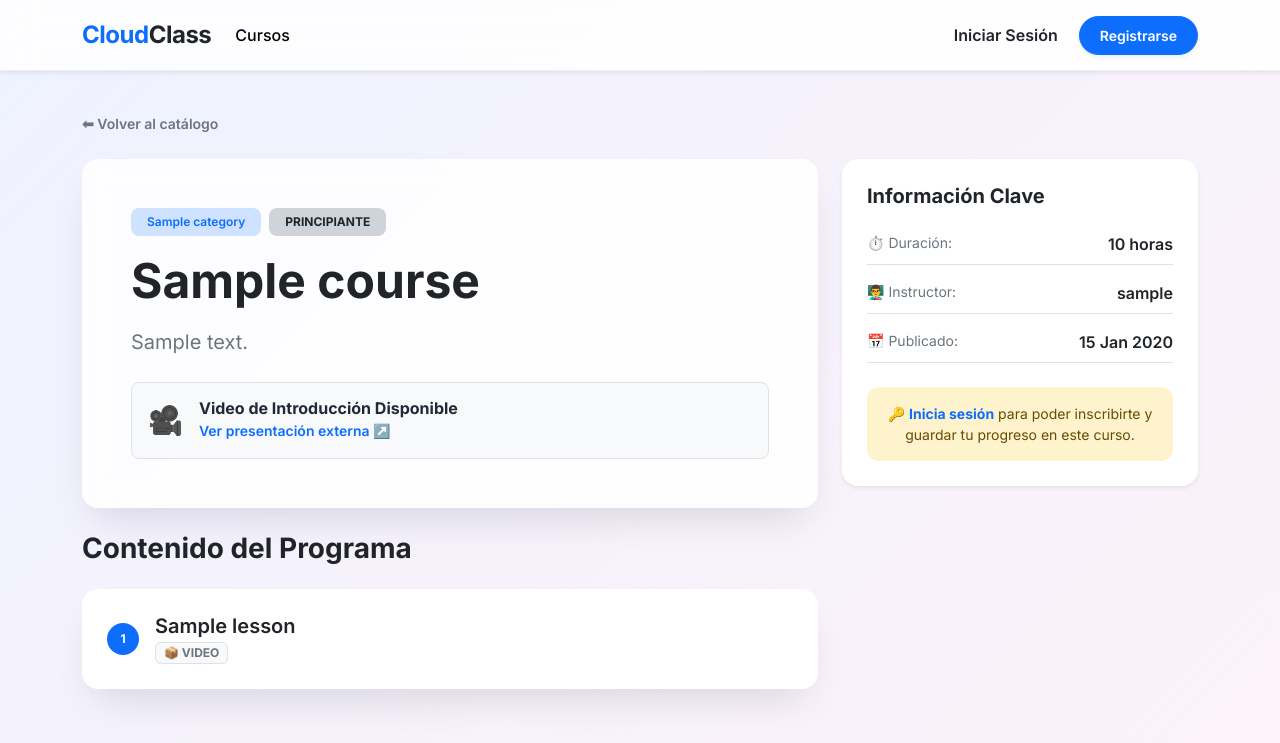
After one commit to soofigw/fs2projectD, a Django app: page /course/00000000-0000-0000-0000-000000000001/ in a window 1280 px wide. The commit adds this page. Shown: the top 743 px of the page. Run offline with Django 5.2, Linux system fonts and the light colour scheme; tables that the repository leaves empty hold one stand-in row (values such as "Sample post").

Commit message:
feat: render del reproductor modular y control de progreso de lecciones

```diff
--- /dev/null
+++ b/courses/templates/courses/course_detail.html
@@ -0,0 +1,124 @@
+{% extends 'base.html' %}
+
+{% block title %}{{ course.title }} - Udemy Lite{% endblock %}
+
+{% block content %}
+<div class="container">
+
+    <div class="mb-4">
+        <a href="{% url 'courses:course_list' %}" class="text-decoration-none text-secondary fw-semibold small">
+            ⬅ Volver al catálogo
+        </a>
+    </div>
+
+    <div class="row g-4">
+        <div class="col-lg-8">
+            <div class="p-5 mb-4 glass-card">
+                <div class="d-flex gap-2 mb-3">
+                    <span class="badge bg-primary-subtle text-primary fw-semibold px-3 py-2" style="border-radius: 8px;">
+                        {{ course.category.name }}
+                    </span>
+                    <span class="badge bg-dark-subtle text-dark fw-bold px-3 py-2 text-uppercase" style="border-radius: 8px;">
+                        {{ course.get_level_display }}
+                    </span>
+                </div>
+
+                <h1 class="display-5 fw-bold text-dark mb-3">{{ course.title }}</h1>
+                <p class="fs-5 text-secondary" style="line-height: 1.6;">{{ course.description }}</p>
+
+                {% if course.video_url %}
+                    <div class="mt-4 p-3 bg-light rounded-3 d-flex align-items-center gap-3 border">
+                        <span class="fs-3">🎥</span>
+                        <div>
+                            <h6 class="fw-bold m-0">Video de Introducción Disponible</h6>
+                            <a href="{{ course.video_url }}" target="_blank" class="small text-primary fw-semibold text-decoration-none">Ver presentación externa ↗️</a>
+                        </div>
+                    </div>
+                {% endif %}
+            </div>
+
+            <h3 class="fw-bold text-dark mb-4">Contenido del Programa</h3>
+            {% if lessons %}
+                <div class="d-flex flex-column gap-3">
+                    {% for lesson in lessons %}
+                        <div class="p-4 glass-card d-flex justify-content-between align-items-center bg-white shadow-xs">
+                            <div class="d-flex align-items-center gap-3">
+                                <span class="badge bg-primary rounded-circle d-flex align-items-center justify-content-center fw-bold" style="width: 32px; height: 32px;">
+                                    {{ lesson.order }}
+                                </span>
+                                <div>
+                                    <h5 class="fw-semibold m-0 text-dark">{{ lesson.title }}</h5>
+                                    <span class="badge bg-light text-secondary border px-2 py-1 mt-1 small text-uppercase" style="font-size: 0.75rem;">
+                                        📦 {{ lesson.get_content_type_display }}
+                                    </span>
+                                </div>
+                            </div>
+
+                            {% if is_enrolled %}
+                                <a href="{% url 'courses:lesson_detail' course.identifier lesson.order %}" class="btn btn-sm btn-outline-dark premium-btn">
+                                    Estudiar
+                                </a>
+                            {% endif %}
+                        </div>
+                    {% endfor %}
+                </div>
+            {% else %}
+                <div class="p-5 glass-card text-center border-2 border-dashed bg-white">
+                    <span style="font-size: 2.5rem;">📝</span>
+                    <h5 class="fw-bold text-dark mt-3">Próximamente</h5>
+                    <p class="text-secondary mb-0">El instructor aún no ha cargado lecciones para este programa.</p>
+                </div>
+            {% endif %}
+        </div>
+
+        <div class="col-lg-4">
+            <div class="p-4 glass-card shadow-sm position-sticky bg-white" style="top: 90px;">
+                <h5 class="fw-bold mb-4 text-dark">Información Clave</h5>
+
+                <div class="d-flex flex-column gap-3 mb-4">
+                    <div class="d-flex justify-content-between border-bottom pb-2">
+                        <span class="text-secondary small">⏱️ Duración:</span>
+                        <span class="fw-semibold text-dark">{{ course.duration }} horas</span>
+                    </div>
+                    <div class="d-flex justify-content-between border-bottom pb-2">
+                        <span class="text-secondary small">👨‍🏫 Instructor:</span>
+                        <span class="fw-semibold text-dark">{{ course.instructor.username }}</span>
+                    </div>
+                    <div class="d-flex justify-content-between border-bottom pb-2">
+                        <span class="text-secondary small">📅 Publicado:</span>
+                        <span class="fw-semibold text-dark">{{ course.created_at|date:"d M Y" }}</span>
+                    </div>
+                </div>
+
+                {% if user.is_authenticated %}
+                    {% if is_enrolled %}
+                        <div class="mb-4">
+                            <div class="d-flex justify-content-between align-items-center mb-2">
+                                <span class="small fw-bold text-dark">Tu progreso actual</span>
+                                <span class="badge bg-primary fw-bold">{{ progress_percentage }}%</span>
+                            </div>
+                            <div class="progress" style="height: 10px; border-radius: 999px;">
+                                <div class="progress-bar progress-bar-striped progress-bar-animated bg-primary" role="progressbar" style="width: {{ progress_percentage }}%" aria-valuenow="{{ progress_percentage }}" aria-valuemin="0" aria-valuemax="100"></div>
+                            </div>
+                        </div>
+                        <a href="{% url 'courses:lesson_detail' course.identifier 1 %}" class="btn btn-dark w-100 premium-btn shadow-sm py-2">
+                            🚀 Continuar Aprendiendo
+                        </a>
+                    {% else %}
+                        <form action="{% url 'courses:enroll_course' course.identifier %}" method="post" class="m-0">
+                            {% csrf_token %}
+                            <button type="submit" class="btn btn-primary w-100 premium-btn shadow-sm py-2fw-bold">
+                                🛒 Inscribirse Gratis
+                            </button>
+                        </form>
+                    {% endif %}
+                {% else %}
+                    <div class="alert alert-warning small border-0 text-center mb-0" style="border-radius: 12px;">
+                        🔑 <a href="#" class="fw-bold text-warning-dominant text-decoration-none">Inicia sesión</a> para poder inscribirte y guardar tu progreso en este curso.
+                    </div>
+                {% endif %}
+            </div>
+        </div>
+    </div>
+</div>
+{% endblock %}
--- a/courses/templates/courses/course_list.html
+++ b/courses/templates/courses/course_list.html
@@ -86,7 +86,7 @@
                                     <div class="border-top pt-3 mt-auto">
                                         <div class="d-flex justify-content-between align-items-center text-muted small mb-3">
                                             <span>⏱️ <strong>{{ course.duration }} horas</strong> de contenido</span>
-                                            <span>👨‍🏫 {{ course.instructor.username }}</span>
+                                            <span>👨‍🏫Instructor {{ course.instructor.username }}</span>
                                         </div>
                                         <a href="{{ course.get_absolute_url }}" class="btn btn-outline-primary w-100 premium-btn shadow-xs">Ver estructura</a>
                                     </div>
```
Also changed, not shown: courses/templates/courses/course_form.html (added, +59 -0 lines), courses/templates/courses/lesson_detail.html (added, +121 -0 lines).
